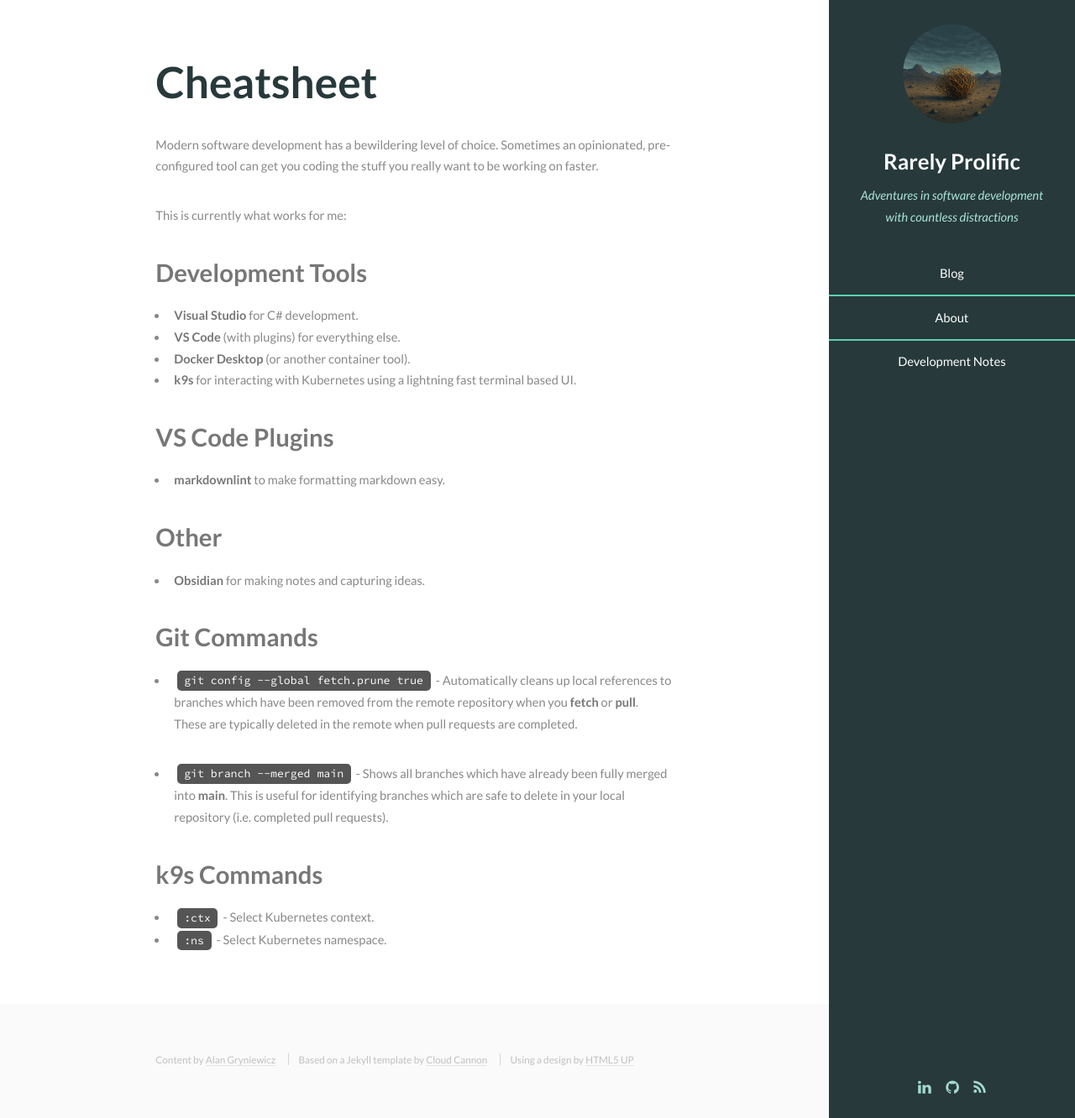
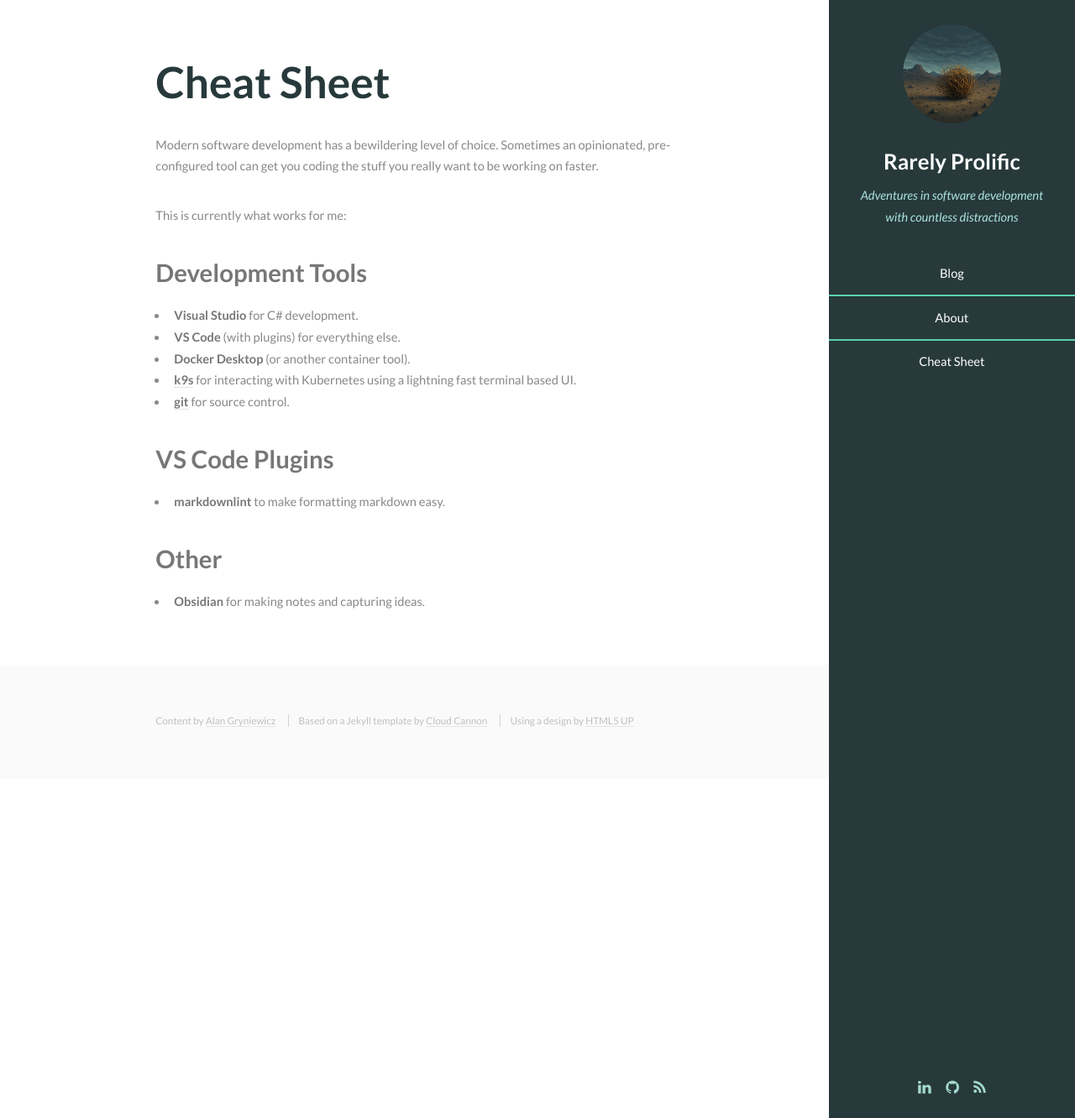
Before and after one commit to rarelyprolific/rarelyprolific.github.io, a Jekyll site: the page built from development/cheatsheet.markdown, in a window 1280 px wide and 1332 px high. Shown: the whole window at 84% size. Built offline with Jekyll 4.4.1, drawn with Linux system fonts in a browser that asks for light colours.

Commit message:
Tidied up development cheat sheets

```diff
--- a/_includes/header.html
+++ b/_includes/header.html
@@ -14,7 +14,7 @@
     <ul>
       <li><a href="{{ site.baseurl }}/">Blog</a></li>
       <li><a href="{{ site.baseurl }}/about">About</a></li>
-      <li><a href="{{ site.baseurl }}/development">Development Notes</a></li>
+      <li><a href="{{ site.baseurl }}/development/cheatsheet">Cheat Sheet</a></li>
     </ul>
   </nav>
   <footer>
--- a/development/cheatsheet.markdown
+++ b/development/cheatsheet.markdown
@@ -1,5 +1,5 @@
 ---
-title: Cheatsheet
+title: Cheat Sheet
 layout: post
 ---
 
@@ -13,7 +13,8 @@
 - **Visual Studio** for C# development.
 - **VS Code** (with plugins) for everything else.
 - **Docker Desktop** (or another container tool).
-- **k9s** for interacting with Kubernetes using a lightning fast terminal based UI.
+- [**k9s**](k9s) for interacting with Kubernetes using a lightning fast terminal based UI.
+- [**git**](git) for source control.
 
 ## VS Code Plugins
 
@@ -22,16 +23,3 @@
 ## Other
 
 - **Obsidian** for making notes and capturing ideas.
-
-## Git Commands
-
-- `git config --global fetch.prune true` - Automatically cleans up local references to branches which have been removed from the remote
-repository when you **fetch** or **pull**. These are typically deleted in the remote when pull requests are completed.
-
-- `git branch --merged main` - Shows all branches which have already been fully merged into **main**. This is useful for identifying branches
-which are safe to delete in your local repository (i.e. completed pull requests).
-
-## k9s Commands
-
-- `:ctx` - Select Kubernetes context.
-- `:ns` - Select Kubernetes namespace.
```
Also changed, not shown: development/git.markdown (added, +10 -0 lines), development/index.markdown (deleted, +0 -14 lines), development/javascript.markdown (deleted, +0 -42 lines), development/k9s.markdown (added, +8 -0 lines).
